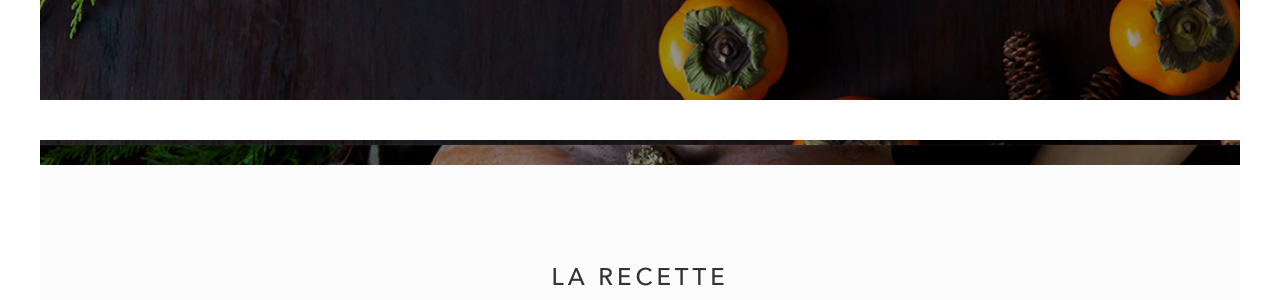
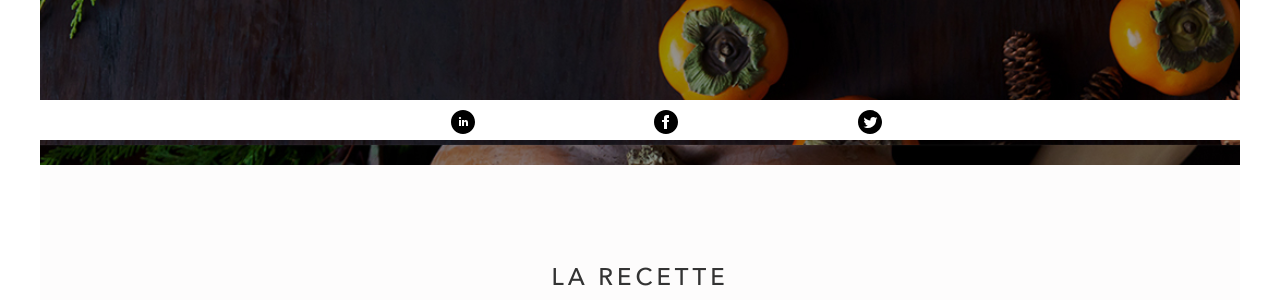
Before and after one commit to Gregory14/popotedespotes, a PHP site: page /index.php in a window 1280 px wide. Shown: the part 660-960 px from the top of the page. Run offline with PHP 8.4, Linux system fonts and the light colour scheme.

Commit message:
fix : fomulaire cours

```diff
--- a/css/style.css
+++ b/css/style.css
@@ -526,3 +526,21 @@ form#cours .sectionAssos img {
 #firmInfos ul {
     text-align:left;
 }
+
+.socialLinks {
+    padding:0;
+}
+.socialLinks li {
+    display:inline-block;
+}
+
+footer .socialLinks {
+    position: fixed;
+    bottom: 0;
+    Z-index: 30;
+    margin: 0;
+}
+
+footer .socialLinks svg{
+    fill:black;
+}
--- a/views/layout/footer.php
+++ b/views/layout/footer.php
@@ -2,6 +2,7 @@
 </main>
 <footer>
     <div class="container">
+        <div class="row">
         <div class="col-lg-3 col-lg-offset-1 col-md-3 col-md-offset-1 col-sm-3 col-sm-offset-1 links">
             <h4>La popote des potes</h4>
             <ul>
@@ -109,6 +110,12 @@
                 <li><a href="">Mentions légales</a></li>
             </ul>
         </div>
+        </div>
+        <div class="row">
+            <div class="col-lg-6 col-lg-offset-3">
+            <?php include 'views/partials/socialLinks.php';?>
+            </div>
+        </div>
     </div>
 </footer>
 </body>
--- a/views/partials/socialLinks.php
+++ b/views/partials/socialLinks.php
@@ -6,8 +6,41 @@
  * Time: 19:07
  */;?>
 
-<ul>
-    <li>Linkedin</li>
-    <li>facebook</li>
-    <li>twitter</li>
+<ul class="socialLinks">
+    <li>
+        <!-- Generator: Adobe Illustrator 19.2.0, SVG Export Plug-In  -->
+       <a href="http://www.linkedin.com" target="_blank"> <svg version="1.1"
+             xmlns="http://www.w3.org/2000/svg" xmlns:xlink="http://www.w3.org/1999/xlink" xmlns:a="http://ns.adobe.com/AdobeSVGViewerExtensions/3.0/"
+             x="0px" y="0px" width="24px" height="24px" viewBox="0 0 24 24" style="enable-background:new 0 0 24 24;" xml:space="preserve">
+<defs>
+</defs>
+            <path d="M12,0C5.4,0,0,5.4,0,12s5.4,12,12,12s12-5.4,12-12S18.6,0,12,0z M10,16H8v-6h2V16z M9,9.1C8.4,9.1,7.9,8.6,7.9,8
+	c0-0.6,0.5-1.1,1.1-1.1s1.1,0.5,1.1,1.1C10.1,8.6,9.6,9.1,9,9.1z M17,16h-2v-2.9c0-1.9-2-1.7-2,0V16h-2v-6h2v1.1
+	c0.9-1.6,4-1.7,4,1.5V16z"/>
+</svg>
+       </a>
+    </li>
+    <li><!-- Generator: Adobe Illustrator 19.2.0, SVG Export Plug-In  -->
+
+        <a href="http://www.facebook.com" target="_blank">  <svg version="1.1"
+             xmlns="http://www.w3.org/2000/svg" xmlns:xlink="http://www.w3.org/1999/xlink" xmlns:a="http://ns.adobe.com/AdobeSVGViewerExtensions/3.0/"
+             x="0px" y="0px" width="24px" height="24px" viewBox="0 0 24 24" style="enable-background:new 0 0 24 24;" xml:space="preserve">
+<defs>
+</defs>
+            <path d="M12,0C5.4,0,0,5.4,0,12s5.4,12,12,12s12-5.4,12-12S18.6,0,12,0z M15,8h-1.4C13.1,8,13,8.2,13,8.8V10h2l-0.2,2H13v7h-3v-7H8
+	v-2h2V7.7C10,5.9,10.9,5,13,5h2V8z"/>
+</svg>
+    </li>
+    <li><!-- Generator: Adobe Illustrator 19.2.0, SVG Export Plug-In  -->
+        <a href="http://www.twitter.com" target="_blank"><svg version="1.1"
+             xmlns="http://www.w3.org/2000/svg" xmlns:xlink="http://www.w3.org/1999/xlink" xmlns:a="http://ns.adobe.com/AdobeSVGViewerExtensions/3.0/"
+             x="0px" y="0px" width="24px" height="24px" viewBox="0 0 24 24" style="enable-background:new 0 0 24 24;" xml:space="preserve">
+<defs>
+</defs>
+            <path d="M12,0C5.4,0,0,5.4,0,12s5.4,12,12,12s12-5.4,12-12S18.6,0,12,0z M18.1,9.6c0.2,4-2.8,8.5-8.2,8.5c-1.6,0-3.1-0.5-4.4-1.3
+	c1.5,0.2,3-0.2,4.3-1.2c-1.3,0-2.3-0.9-2.7-2c0.5,0.1,0.9,0.1,1.3,0C7,13.4,6,12.1,6.1,10.8c0.4,0.2,0.8,0.3,1.3,0.4
+	c-1.3-0.9-1.6-2.5-0.9-3.8c1.4,1.7,3.5,2.9,5.9,3c-0.4-1.8,0.9-3.5,2.8-3.5c0.8,0,1.6,0.3,2.1,0.9c0.7-0.1,1.3-0.4,1.8-0.7
+	c-0.2,0.7-0.7,1.2-1.3,1.6c0.6-0.1,1.1-0.2,1.6-0.5C19.1,8.7,18.6,9.2,18.1,9.6z"/>
+</svg>
+    </li>
 </ul>
```
